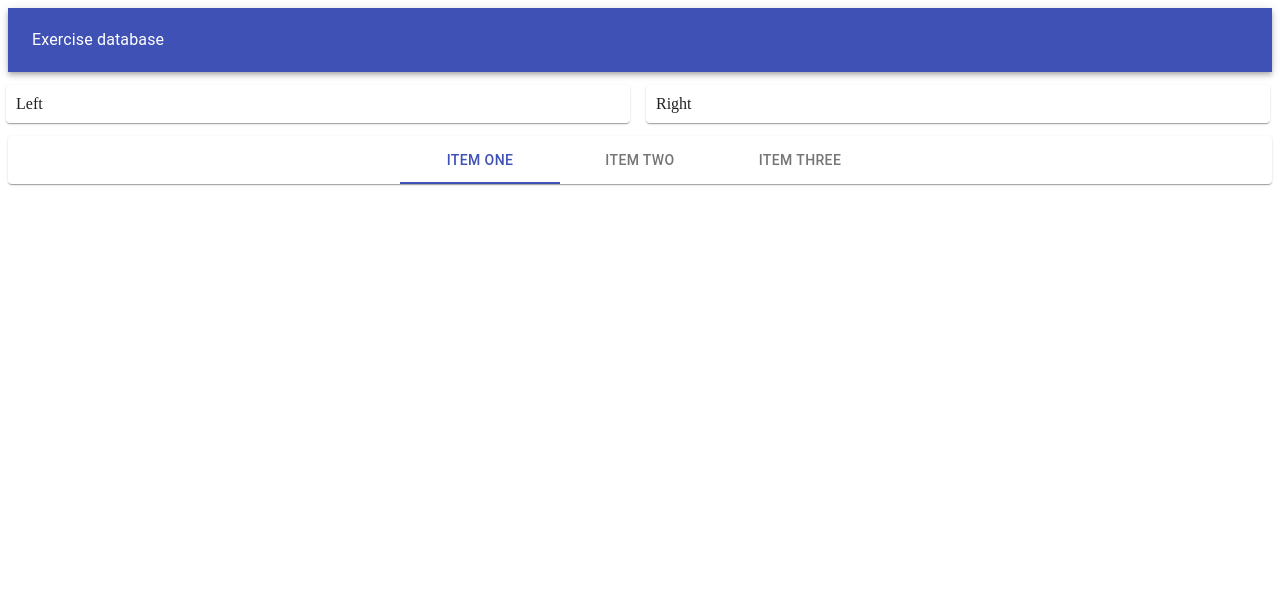
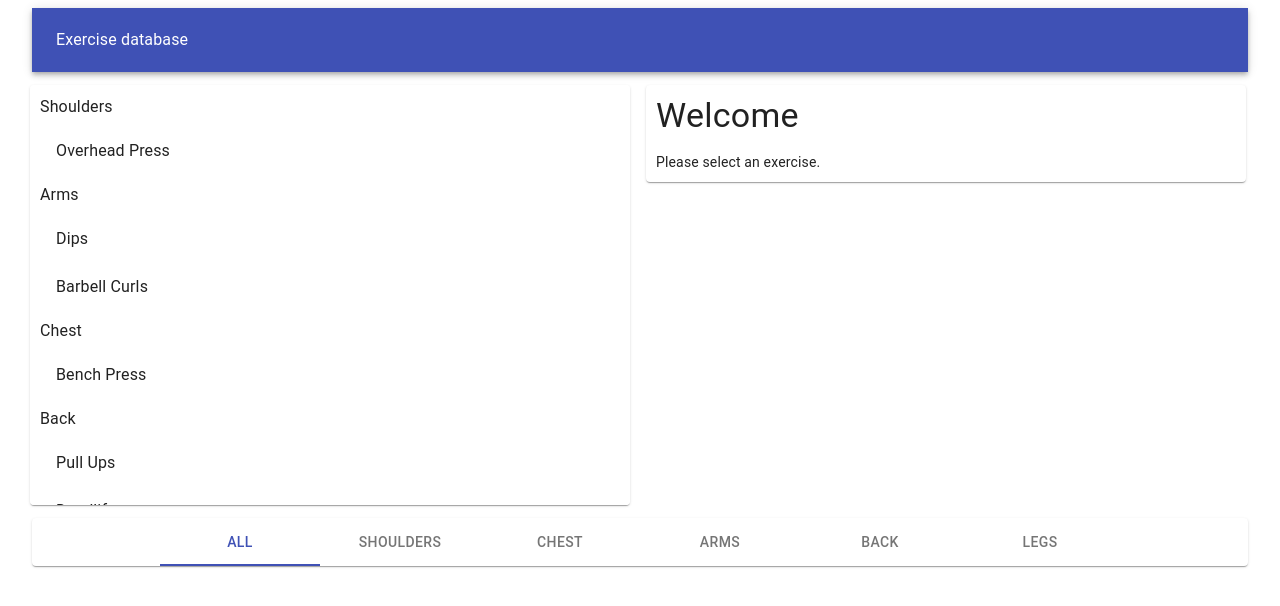
Before and after one commit to vetsnakara/explore-material-ui, a React (Create React App) app: page / in a window 1280 px wide. Shown: the top 606 px of the page. Built offline with nearby package versions, Linux system fonts and the light colour scheme.

Commit message:
Add data to footer and panels

```diff
--- a/src/components/App.js
+++ b/src/components/App.js
@@ -1,18 +1,45 @@
 import React from "react";
+
+import { Container } from "@material-ui/core";
 
 import { Header, Footer } from "./layout";
 import Exercises from "./excercises";
 
+import { groups, exercises } from "../store";
+
 class App extends React.Component {
+  state = {
+    exercises
+  };
+
+  getExercisesByGroup = () => {
+    const groupedExercises = this.state.exercises.reduce(
+      (exercises, exercise) => {
+        const { group } = exercise;
+
+        exercises[group] = exercises[group]
+          ? [...exercises[group], exercise]
+          : [exercise];
+
+        return exercises;
+      },
+      {}
+    );
+
+    return Object.entries(groupedExercises);
+  };
+
   render() {
+    const exercises = this.getExercisesByGroup();
+
     return (
-      <React.Fragment>
+      <Container>
         <Header></Header>
 
-        <Exercises />
+        <Exercises exercises={exercises} />
 
-        <Footer></Footer>
-      </React.Fragment>
+        <Footer groups={groups}></Footer>
+      </Container>
     );
   }
 }
--- a/src/components/excercises/LeftPane.js
+++ /dev/null
@@ -1,9 +0,0 @@
-import React from "react";
-
-import { Paper } from "@material-ui/core";
-
-const LeftPane = ({ style }) => {
-  return <Paper style={style.Paper}>Left</Paper>;
-};
-
-export default LeftPane;
--- a/src/components/excercises/RightPane.js
+++ /dev/null
@@ -1,9 +0,0 @@
-import React from "react";
-
-import { Paper } from "@material-ui/core";
-
-const RightPane = ({ style }) => {
-  return <Paper style={style.Paper}>Right</Paper>;
-};
-
-export default RightPane;
--- a/src/components/excercises/index.js
+++ b/src/components/excercises/index.js
@@ -1,22 +1,47 @@
 import React from "react";
 
-import { Grid } from "@material-ui/core";
-
-import LeftPane from "./LeftPane";
-import RightPane from "./RightPane";
+import {
+  Grid,
+  Box,
+  Paper,
+  Typography,
+  List,
+  ListItem,
+  ListItemText
+} from "@material-ui/core";
 
 const style = {
   Container: { margin: "5px -10px" },
-  Paper: { padding: 10 }
+  Paper: { padding: 10, maxHeight: 400, overflowY: "auto" }
 };
 
-export default props => (
+export default ({ exercises }) => (
   <Grid container spacing={2} style={style.Container}>
     <Grid item xs={12} sm>
-      <LeftPane style={style} />
+      <Paper style={style.Paper}>
+        {exercises.map(([group, exercises]) => (
+          <Box key={group}>
+            <Typography variant="body1" style={{ textTransform: "capitalize" }}>
+              {group}
+            </Typography>
+            <List component="ul" aria-label="main mailbox folders">
+              {exercises.map(exercise => (
+                <ListItem key={exercise.id}>
+                  <ListItemText primary={exercise.title} />
+                </ListItem>
+              ))}
+            </List>
+          </Box>
+        ))}
+      </Paper>
     </Grid>
     <Grid item xs={12} sm>
-      <RightPane style={style} />
+      <Paper style={style.Paper}>
+        <Typography variant="h4" style={{ marginBottom: 15 }}>
+          Welcome
+        </Typography>
+        <Typography variant="body2">Please select an exercise.</Typography>
+      </Paper>
     </Grid>
   </Grid>
 );
--- a/src/components/layout/Footer.js
+++ b/src/components/layout/Footer.js
@@ -2,13 +2,14 @@
 
 import { Paper, Tabs, Tab } from "@material-ui/core";
 
-const Footer = () => {
+const Footer = ({ groups }) => {
   return (
     <Paper>
       <Tabs value={0} indicatorColor="primary" textColor="primary" centered>
-        <Tab label="Item One" />
-        <Tab label="Item Two" />
-        <Tab label="Item Three" />
+        <Tab value={0} label="All" />
+        {groups.map(group => (
+          <Tab key={group} label={group} />
+        ))}
       </Tabs>
     </Paper>
   );
--- /dev/null
+++ b/src/store.js
@@ -0,0 +1,46 @@
+export const groups = ["shoulders", "chest", "arms", "back", "legs"];
+
+export const exercises = [
+  {
+    id: "overhead-press",
+    title: "Overhead Press",
+    description: "Delts exercise...",
+    group: "shoulders"
+  },
+  {
+    id: "dips",
+    title: "Dips",
+    description: "Triceps exercise...",
+    group: "arms"
+  },
+  {
+    id: "barbell-curls",
+    title: "Barbell Curls",
+    description: "Biceps exercise...",
+    group: "arms"
+  },
+  {
+    id: "bench-press",
+    title: "Bench Press",
+    description: "Chest exercise...",
+    group: "chest"
+  },
+  {
+    id: "pull-ups",
+    title: "Pull Ups",
+    description: "Back and biceps exercise...",
+    group: "back"
+  },
+  {
+    id: "deadlifts",
+    title: "Deadlifts",
+    description: "Back and leg exercise...",
+    group: "back"
+  },
+  {
+    id: "squats",
+    title: "Squats",
+    description: "Legs exercise...",
+    group: "legs"
+  }
+];
```
